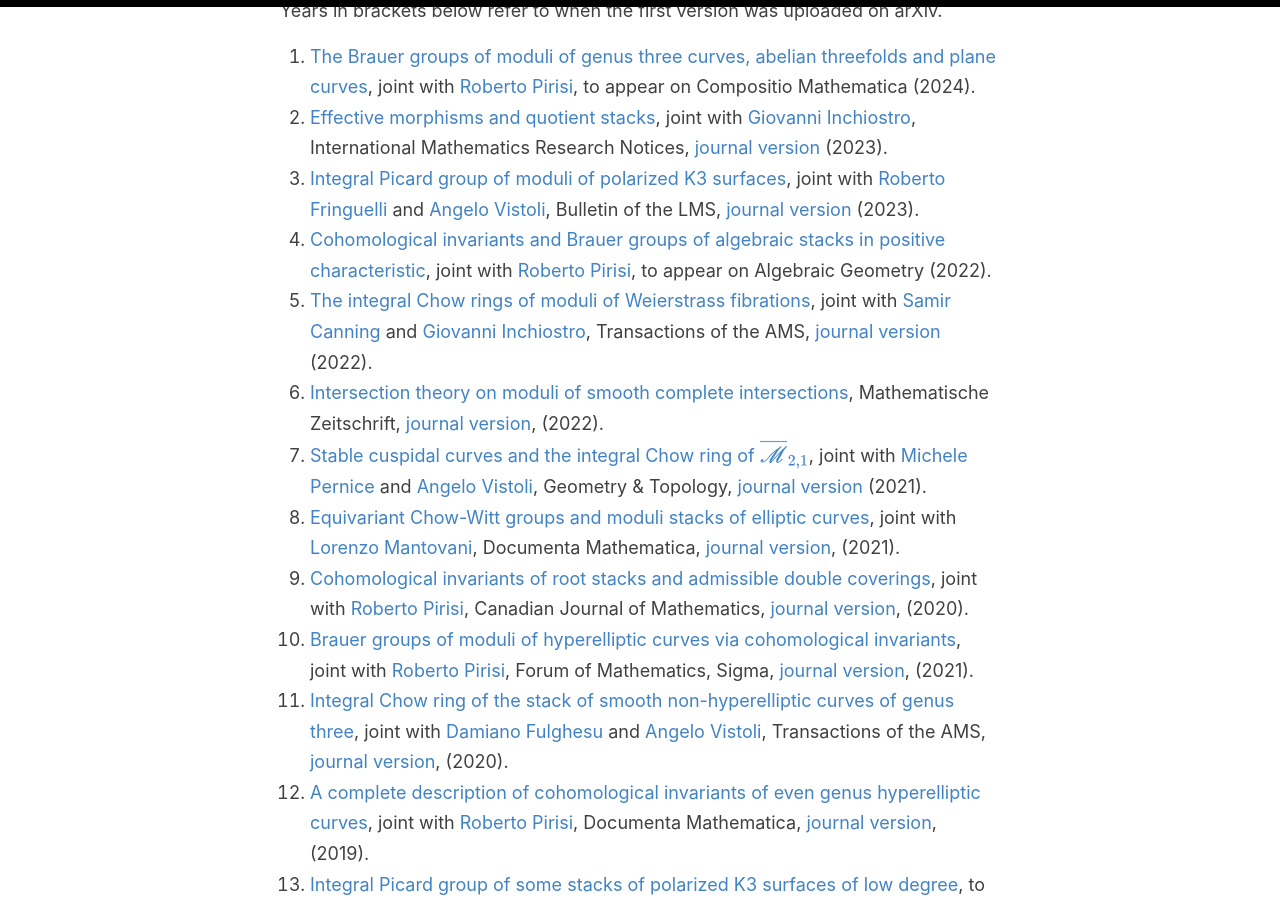
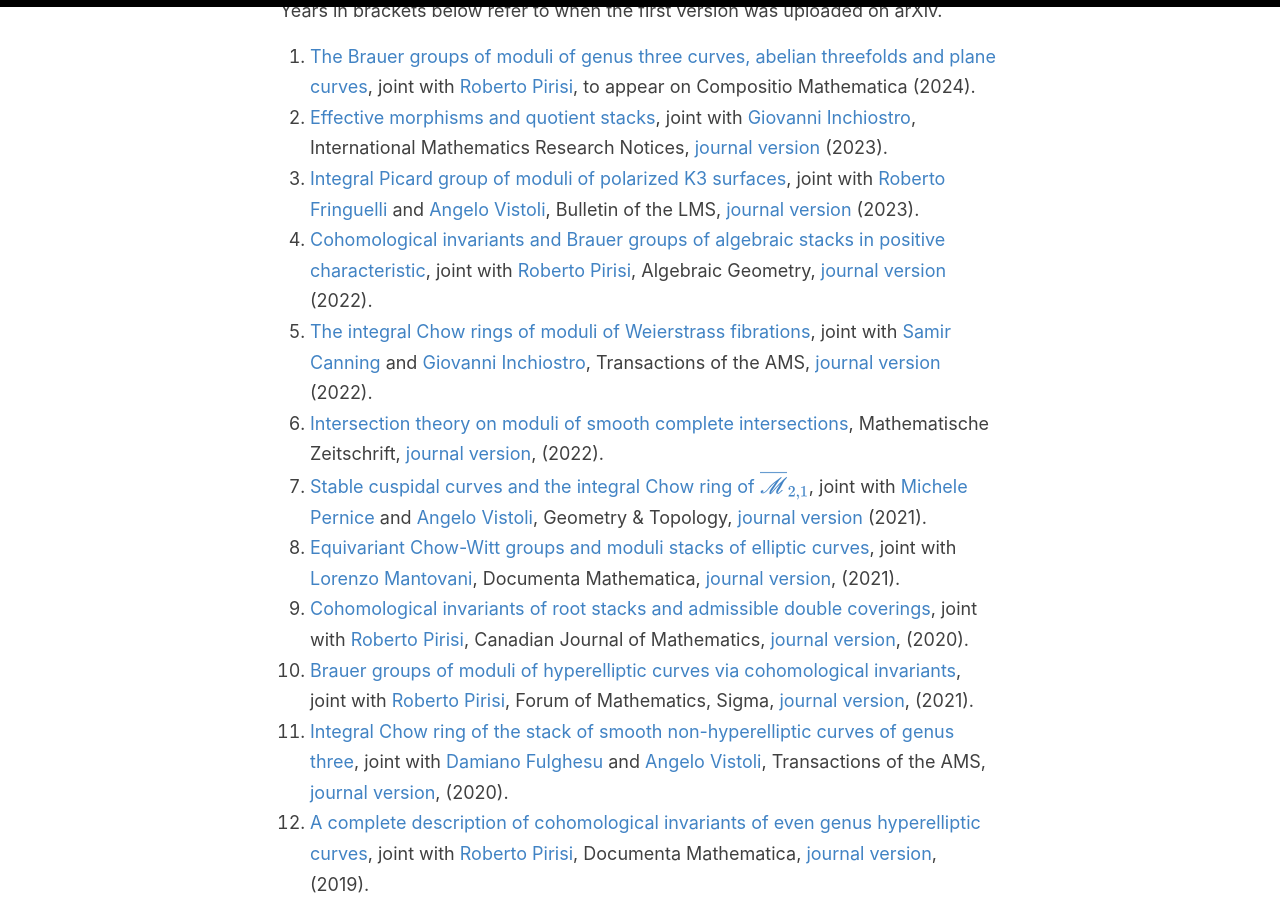
Before and after one commit to anddil/anddil.github.io, a Jekyll site: the page built from _pages/research.md, in a window 1280 px wide and 900 px high, scrolled down 1125 px. Built offline with Jekyll 4.4.1, drawn with Linux system fonts in a browser that asks for light colours.

Commit message:
Update research.md

```diff
--- a/_pages/research.md
+++ b/_pages/research.md
@@ -50,7 +50,7 @@ Years in brackets below refer to when the first version was uploaded on arXiv.
 1. [The Brauer groups of moduli of genus three curves, abelian threefolds and plane curves](https://arxiv.org/abs/2402.06620), joint with [Roberto Pirisi](https://sites.google.com/view/rpirisi/home), to appear on Compositio Mathematica (2024).
 1. [Effective morphisms and quotient stacks](https://arxiv.org/abs/2303.10751), joint with [Giovanni Inchiostro](https://sites.math.washington.edu/~ginchios/), International Mathematics Research Notices, [journal version](https://doi.org/10.1093/imrn/rnae010) (2023).
 1. [Integral Picard group of moduli of polarized K3 surfaces](https://arxiv.org/abs/2305.07574), joint with [Roberto Fringuelli](https://sites.google.com/view/roberto-fringuelli/home-page) and [Angelo Vistoli](http://homepage.sns.it/vistoli/), Bulletin of the LMS, [journal version](https://doi.org/10.1112/blms.12968) (2023).
-1. [Cohomological invariants and Brauer groups of algebraic stacks in positive characteristic](https://arxiv.org/abs/2207.08792), joint with [Roberto Pirisi](https://sites.google.com/view/rpirisi/home), to appear on Algebraic Geometry (2022).
+1. [Cohomological invariants and Brauer groups of algebraic stacks in positive characteristic](https://arxiv.org/abs/2207.08792), joint with [Roberto Pirisi](https://sites.google.com/view/rpirisi/home), Algebraic Geometry, [journal version](https://algebraicgeometry.nl/issues/69) (2022).
 1. [The integral Chow rings of moduli of Weierstrass fibrations](https://arxiv.org/abs/2204.05524), joint with [Samir Canning](https://people.math.ethz.ch/~scanning/) and [Giovanni Inchiostro](https://sites.math.washington.edu/~ginchios/), Transactions of the AMS, [journal version](https://doi.org/10.1090/tran/9084) (2022).
 1. [Intersection theory on moduli of smooth complete intersections](https://arxiv.org/abs/2201.06024), Mathematische Zeitschrift, [journal version](https://doi.org/10.1007/s00209-023-03299-2), (2022).
 1. [Stable cuspidal curves and the integral Chow ring of $\overline{\mathscr{M}}_{2,1}$](https://arxiv.org/abs/2108.03680), joint with [Michele Pernice](https://michelepernice.github.io/home.html) and [Angelo Vistoli](http://homepage.sns.it/vistoli/), Geometry & Topology, [journal version](https://msp.org/gt/2024/28-6/gt-v28-n6-p07-s.pdf) (2021).
```
